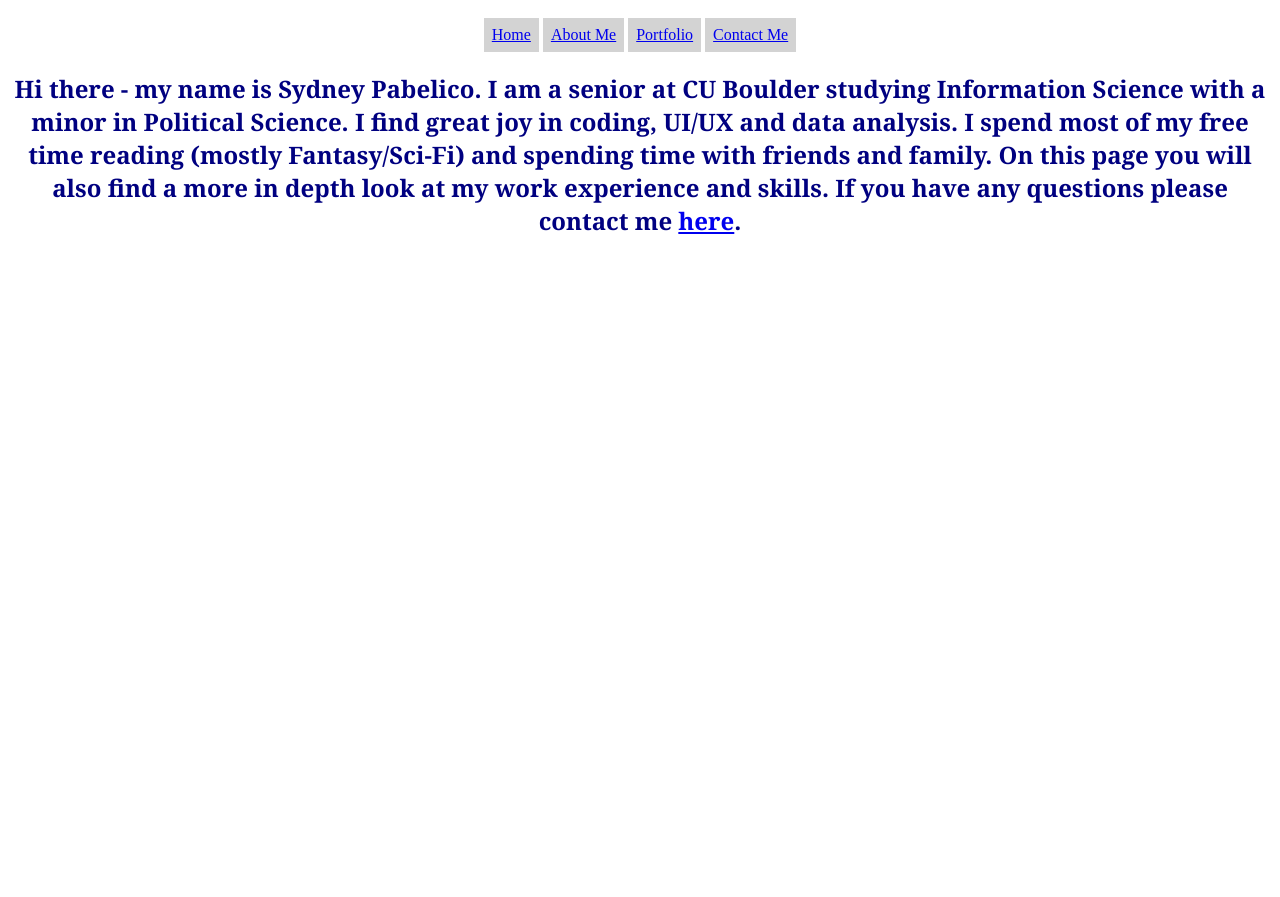
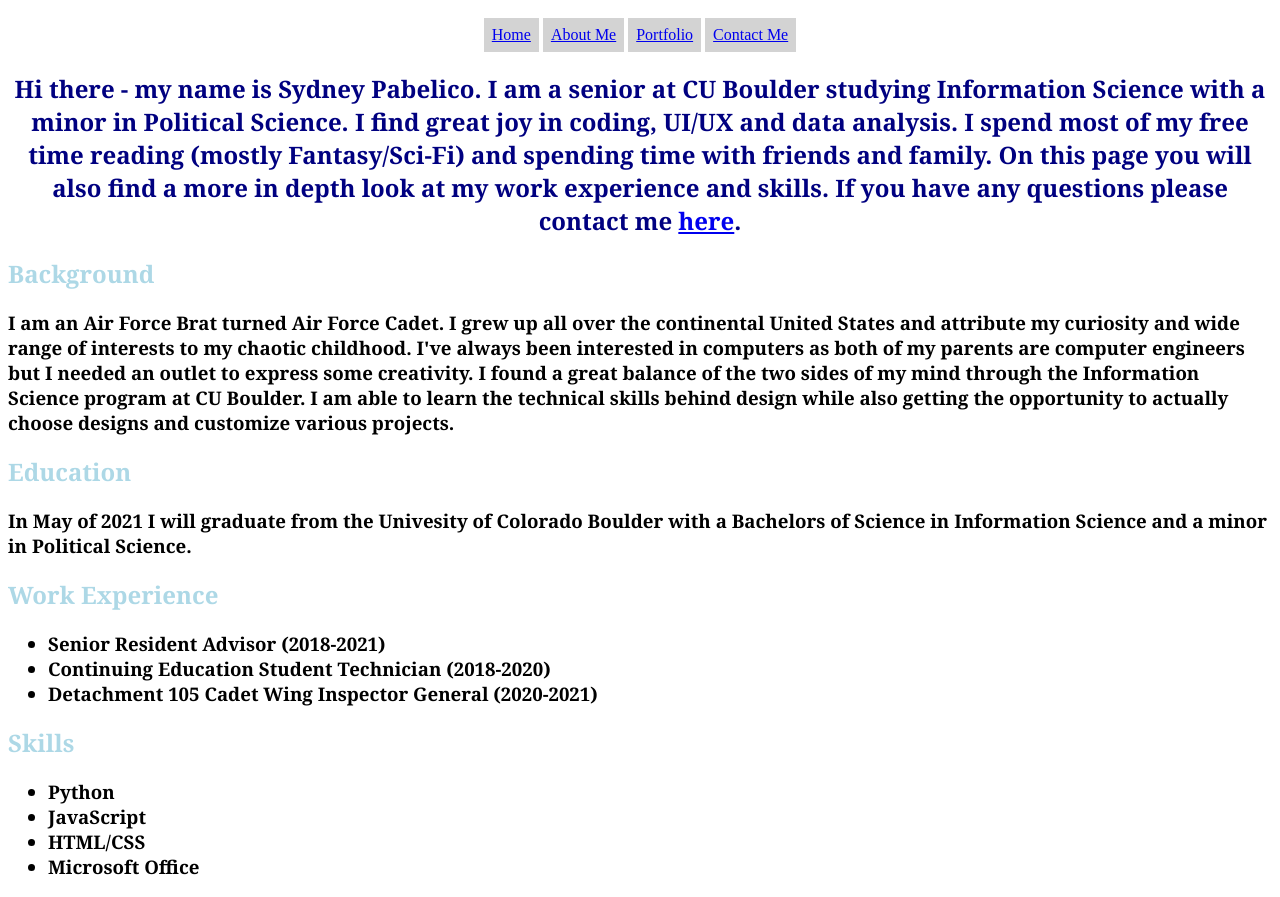
Before and after one commit to sgpabelico/sgpabelico.github.io, a plain HTML site: page about.html in a window 1280 px wide. Shown: the part 54-951 px from the top of the page. Before the commit the page ends 800 px from the top, so only its background shows below. Drawn offline with Linux system fonts and the light colour scheme.

Commit message:
commit master

```diff
--- a/about.html
+++ b/about.html
@@ -9,10 +9,13 @@
 		.titles {color:navy;
 			font-family:"Georgia",Serif;
 			text-align:center;}
+		.subtitle {color:lightblue;
+			font-family:"Georgia",Serif;
+			text-align:left;}
 
 		.normtext {color:black;
 		font-family:"Georgia",Serif;
-		text-align:center;}
+		text-align:left;}
 
 		.nav {
 			list-style-type: none;
@@ -49,6 +52,37 @@
 
 <h2 class= 'titles'> Hi there - my name is Sydney Pabelico. I am a senior at CU Boulder studying Information Science with a minor in Political Science. I find great joy in coding, UI/UX and data analysis. I spend most of my free time reading (mostly Fantasy/Sci-Fi) and spending time with friends and family. On this page you will also find a more in depth look at my work experience and skills. If you have any questions please contact me <a href="sgpabelico.github.io/contact.html"> here</a>.</h2>
 
+<h2 class='subtitle'> Background</h2>
+
+<h3 class='normtext'> I am an Air Force Brat turned Air Force Cadet. I grew up all over the continental United States and attribute my curiosity and wide range of interests to my chaotic childhood. I've always been interested in computers as both of my parents are computer engineers but I needed an outlet to express some creativity. I found a great balance of the two sides of my mind through the Information Science program at CU Boulder. I am able to learn the technical skills behind design while also getting the opportunity to actually choose designs and customize various projects. </h3>
+
+<h2 class="subtitle"> Education </h2>
+
+<h3 class='normtext'> In May of 2021 I will graduate from the Univesity of Colorado Boulder with a Bachelors of Science in Information Science and a minor in Political Science.</h3>
+
+<h2 class="subtitle"> Work Experience </h2>
+
+<h3 class="normtext">
+	<ul>
+		<li> Senior Resident Advisor (2018-2021)</li>
+		<li> Continuing Education Student Technician (2018-2020)</li>
+		<li> Detachment 105 Cadet Wing Inspector General (2020-2021)</li>
+	</ul>
+
+</h3>
+
+<h2 class='subtitle'> Skills</h2>
+
+<h3 class='normtext'>
+	<ul>
+		<li> Python</li>
+		<li> JavaScript</li>
+		<li> HTML/CSS</li>
+		<li> Microsoft Office</li>
+	</ul>
+
+
+
 
 
 
```
